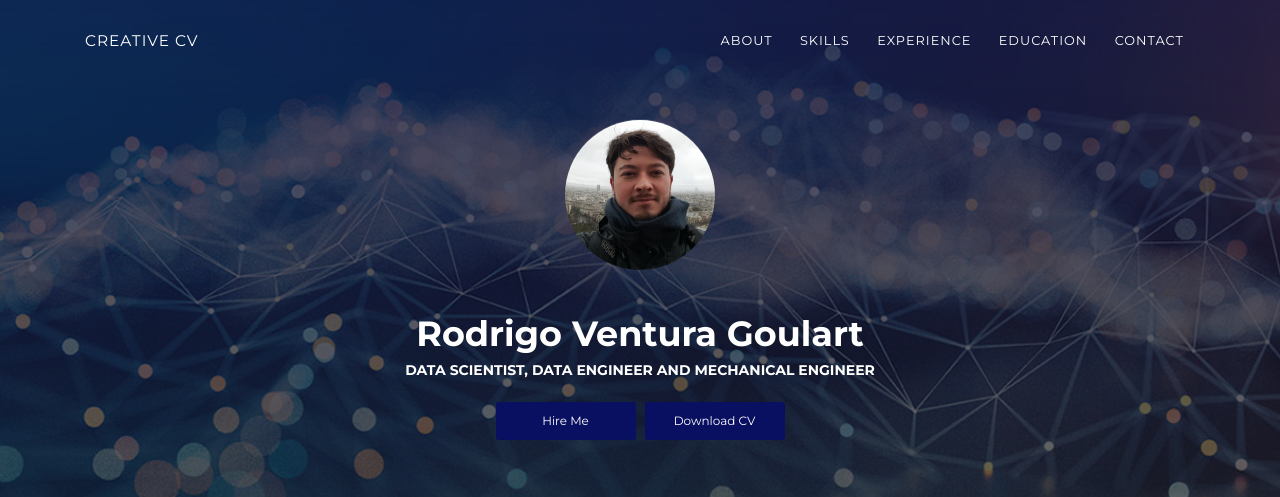
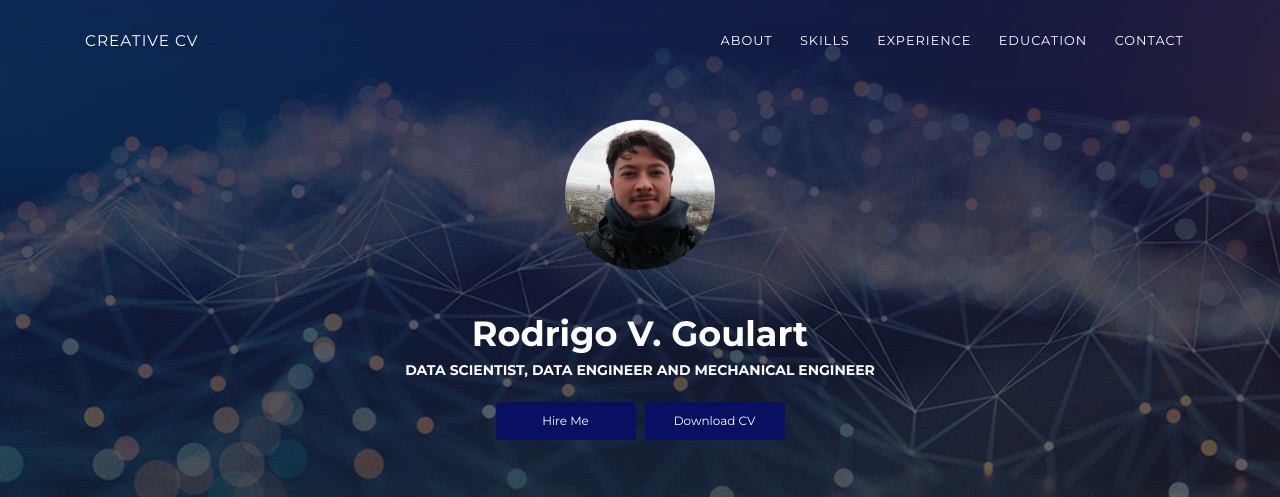
Before and after one commit to RodrigoVGoulart/Portifolio_site, a plain HTML site: page index.html in a window 1280 px wide. Shown: the top 497 px of the page. Drawn offline with Linux system fonts and the light colour scheme.

Commit message:
second commit

```diff
--- a/index.html
+++ b/index.html
@@ -50,7 +50,7 @@
       <div class="container">
         <div class="content-center">
           <div class="cc-profile-image"><a href="#"><img src="images/Rodrigo - Data Scientist (2).jpg" alt="Image"/></a></div>
-          <div class="h2 title">Rodrigo Ventura Goulart</div>
+          <div class="h2 title">Rodrigo V. Goulart</div>
           <p class="category text-white">Data Scientist, Data Engineer and Mechanical Engineer</p><a class="btn btn-primary smooth-scroll mr-2" href="#contact" data-aos="zoom-in" data-aos-anchor="data-aos-anchor">Hire Me</a><a class="btn btn-primary" href="Rodrigo_Goulart_-_Data_Scientist.pdf" download="Rodrigo_Goulart_-_Data_Scientist" data-aos="zoom-in" data-aos-anchor="data-aos-anchor">Download CV</a>
         </div>
       </div>
```
